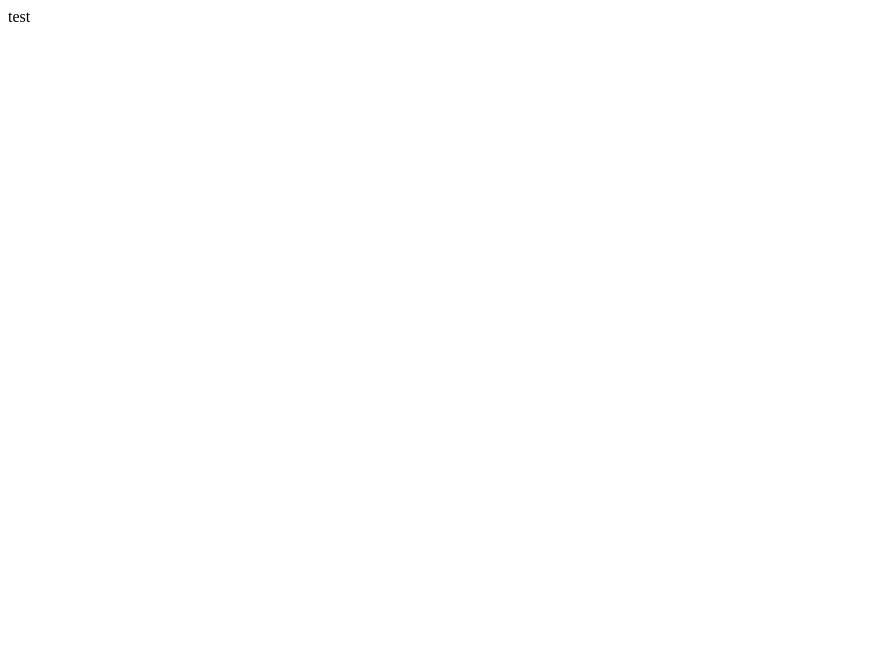
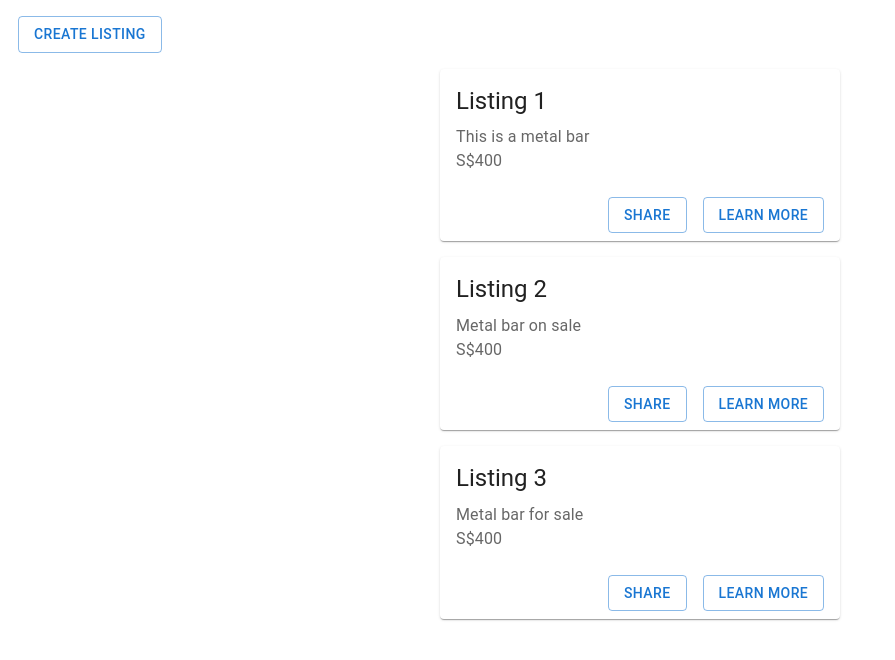
Before and after one commit to deadgravy/share-function, a Next.js app: page / in a window 1280 px wide. Shown: the top 660 px of the page, without its empty margins (0-895 px from the left). Built offline with nearby package versions, Linux system fonts and the light colour scheme.

Commit message:
style: :truck: refactors paths and names

```diff
--- a/src/components/styledDiv2.tsx
+++ b/src/components/styledDiv2.tsx
@@ -2,10 +2,9 @@ import { styled } from '@mui/system';
 
 const DivComponent = styled('div')({
   color: 'darkslategray',
-  backgroundColor: 'aliceblue',
   padding: 8,
   borderRadius: 20,
-  margin: 2,
+  margin: 2
 });
 
 export default DivComponent;
--- a/src/pages/[id]/index.ts
+++ b/src/pages/[id]/index.ts
@@ -23,7 +23,7 @@ const getServerSideProps: GetServerSideProps = async (context) => {
   return {
     props: {},
     redirect: {
-      destination: `http://localhost:3000/listing/${listing.name}-${listing.id}`,
+      destination: `http://localhost:3000/listing/${listing.id}`,
     },
   };
 };
--- a/src/pages/createListing.tsx
+++ b/src/pages/create-listing.tsx
@@ -9,12 +9,7 @@ const CreateListing = (listing: IListing): EmotionJSX.Element => {
   const [title, setTitle] = useState('');
   const [description, setDescription] = useState('');
   const [price, setPrice] = useState(0);
-  //   const [file, setFile] = useState(null);
 
-  //   const fileSelected = (event) => {
-  //     const file = event.target.files[0];
-  //     setFile(file);
-  //   };
   return (
     <main>
       <DivComponent className="flex min-h-screen flex-col items-center justify-between p-24">
--- a/src/pages/index.tsx
+++ b/src/pages/index.tsx
@@ -1,5 +1,73 @@
-const Home = (): JSX.Element => {
-  return <div>test</div>;
-}
+import DivComponent from '@/components/styledDiv2';
+import Link from 'next/link';
+import {
+  Button,
+  Card,
+  CardActions,
+  CardContent,
+  Typography,
+} from '@mui/material';
+import type { IListing } from '@/types/listing';
+import ModalPopUp from '@/components/modal';
+import type { EmotionJSX } from '@emotion/react/types/jsx-namespace';
+
+// this is fake data remember to use real data from database by integrating it to the backend
+const listingData: IListing[] = [
+  {
+    id: 1,
+    title: 'Listing 1',
+    description: 'This is a metal bar',
+    price: 400,
+  },
+  {
+    id: 2,
+    title: 'Listing 2',
+    description: 'Metal bar on sale',
+    price: 400,
+  },
+  {
+    id: 3,
+    title: 'Listing 3',
+    description: 'Metal bar for sale',
+    price: 400,
+  },
+];
+const Home = (): EmotionJSX.Element => {
+  return (
+    <DivComponent>
+      <Link href="/create-listing">
+        <Button variant="outlined" sx={{ mr: 'auto', ml: 'auto' }}>
+          Create Listing
+        </Button>
+      </Link>
+      {listingData.map((listing) => (
+        <Card
+          key={listing.id}
+          sx={{ width: 400, m: 2, mr: 'auto', ml: 'auto' }}
+        >
+          <CardContent>
+            <Typography gutterBottom variant="h5" component="div">
+              {listing.title}
+            </Typography>
+            <Typography variant="body1" color="text.secondary">
+              {listing.description}
+            </Typography>
+            <Typography variant="body1" color="text.secondary">
+              S${listing.price}
+            </Typography>
+          </CardContent>
+          <CardActions>
+            <ModalPopUp />
+            <Link href={`/listing/${listing.id}`}>
+              <Button variant="outlined" sx={{ ml: 1 }}>
+                Learn More
+              </Button>
+            </Link>
+          </CardActions>
+        </Card>
+      ))}
+    </DivComponent>
+  );
+};
 
 export default Home;
```
Also changed, not shown: src/pages/listing.tsx (deleted, +0 -66 lines), src/pages/listing/[id].tsx (renamed from src/pages/specificListing/[id].tsx, +2 -5 lines).
